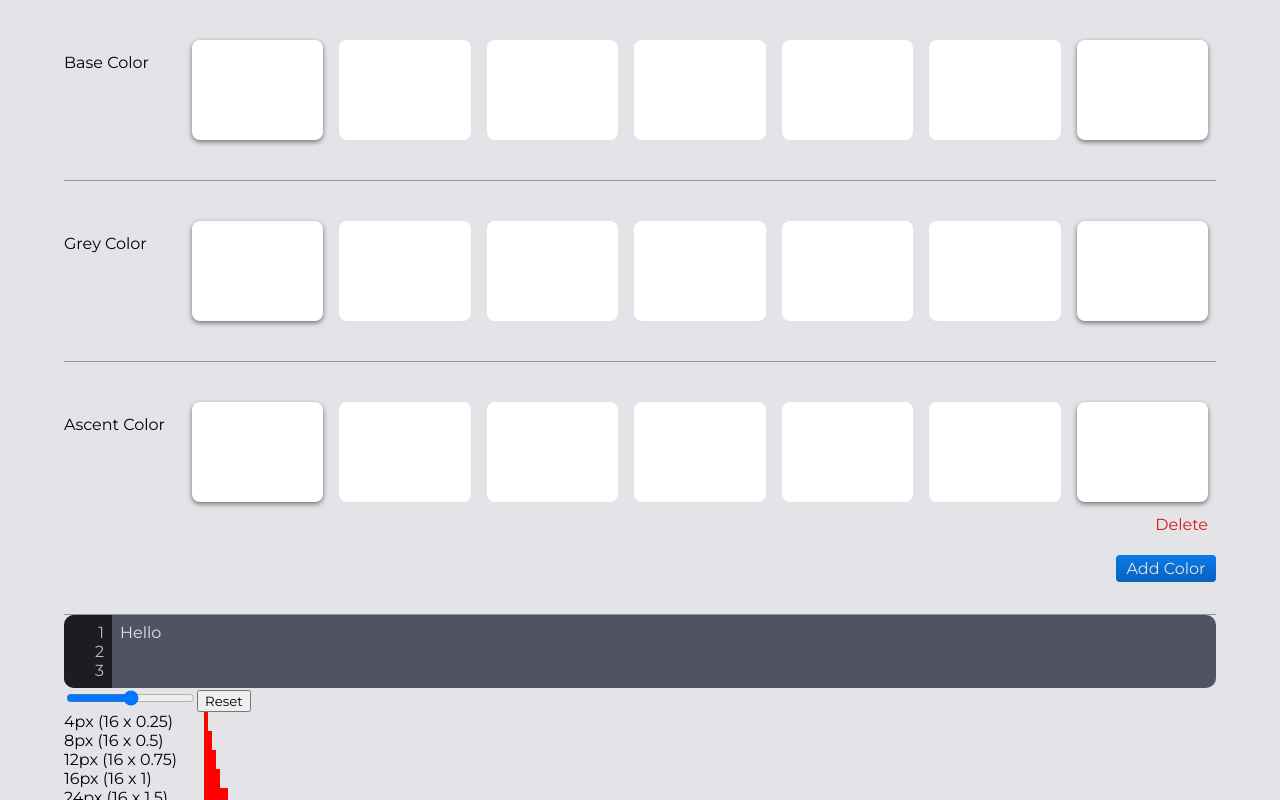
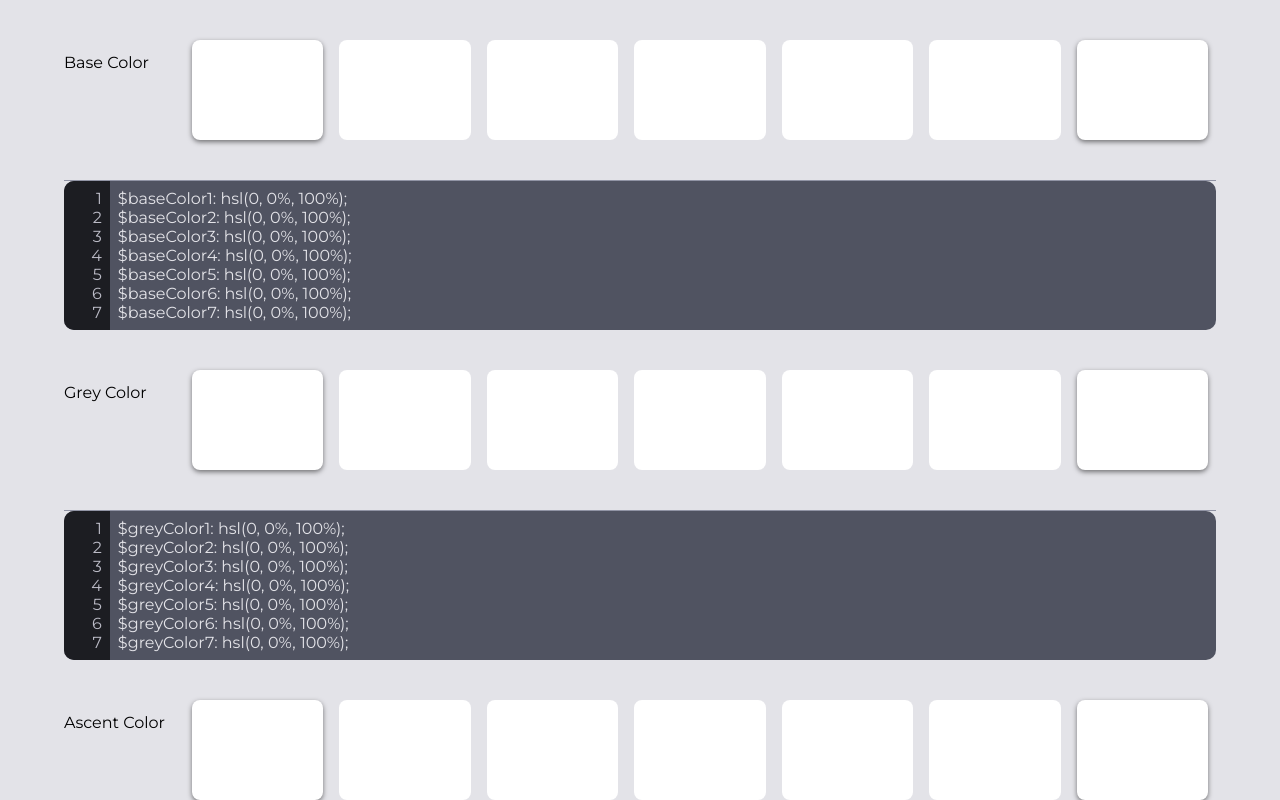
Before and after one commit to accierro/stylish, a React (Create React App) app: page / in a window 1280 px wide. Built offline with nearby package versions, Linux system fonts and the light colour scheme.

Commit message:
Show code as SCSS for colors

```diff
--- a/src/components/color/ColorMenu.tsx
+++ b/src/components/color/ColorMenu.tsx
@@ -1,10 +1,16 @@
 import React from "react";
 import LinedDiv from "../input/LinedDIv";
+import { HSLColor } from "./types";
 
-const ColorMenu: React.FC = () => {
+type ColorMenuProps = {
+  varName: string;
+  colors: HSLColor[];
+};
+
+const ColorMenu: React.FC<ColorMenuProps> = ({ varName, colors }) => {
   return (
     <div>
-      <LinedDiv />
+      <LinedDiv varName={varName} colors={colors} />
     </div>
   );
 };
--- a/src/components/color/ColorPickerWrapper.tsx
+++ b/src/components/color/ColorPickerWrapper.tsx
@@ -4,6 +4,7 @@ import ColorPickerContext, {
 } from "../../context/ColorPickerContext";
 import ColorPicker from "./ColorPicker";
 import { HSLColor } from "./types";
+import { colorStateToString } from "../color/helpers";
 
 type ColorPickerWrapper = {
   position: "right" | "left";
@@ -19,7 +20,6 @@ const ColorPickerWrapper: React.FC<ColorPickerWrapper> = ({
   onCancel
 }) => {
   const [color, setColor] = useState(initialColor);
-
   return (
     <ColorPickerContext.Provider value={{ color, setColor }}>
       <ColorPicker
--- a/src/components/color/SingleColor.tsx
+++ b/src/components/color/SingleColor.tsx
@@ -2,8 +2,9 @@ import React, { useEffect } from "react";
 import { Machine, assign } from "xstate";
 import { useMachine } from "@xstate/react";
 import { HSLColor, ColorContext, HSLColorLimit } from "./types";
-import convert from "color-convert";
 import ColorExample from "./ColorExample";
+import { colorStateToString } from "./helpers";
+import ColorMenu from "./ColorMenu";
 
 interface ColorSchemaState {
   states: {
@@ -178,7 +179,9 @@ const SingleColor: React.FC<SingleColorProps> = ({ title, limit }) => {
       }
     }
   }, [current, send]);
+
   return (
+    <>
       <div className="single-color-view">
         {title ? <h4>{title}</h4> : null}
         <div className="color-row">
@@ -221,6 +224,11 @@ const SingleColor: React.FC<SingleColorProps> = ({ title, limit }) => {
           })}
         </div>
       </div>
+      <ColorMenu
+        varName={title || "undefined"}
+        colors={current.context.colors.map(e => ({ ...e.color }))}
+      />
+    </>
   );
 };
 
--- /dev/null
+++ b/src/components/color/helpers.ts
@@ -0,0 +1,16 @@
+import { HSLColor } from "./types";
+
+function parseHSL(hsl: HSLColor): string {
+  return `hsl(${hsl.h}, ${Math.round(hsl.s)}%, ${Math.round(hsl.l)}%)`;
+}
+
+export function colorStateToString(colors: HSLColor[], varName: string) {
+  let str = "";
+  colors.forEach((el: HSLColor, i: number) => {
+    const name = varName.replace(" ", "");
+    str += `\$${name[0].toLocaleLowerCase() + name.slice(1)}${i +
+      1}: ${parseHSL(el)};\n`;
+  });
+  console.log(str);
+  return str;
+}
--- a/src/components/input/LinedDIv.tsx
+++ b/src/components/input/LinedDIv.tsx
@@ -1,4 +1,6 @@
 import React, { useRef, useEffect, useState } from "react";
+import { colorStateToString } from "../color/helpers";
+import { HSLColor } from "../color/types";
 
 function createNumLines(num: number) {
   const arr = [];
@@ -8,13 +10,18 @@ function createNumLines(num: number) {
   return arr;
 }
 
-const LinedDiv: React.FC = () => {
+type LinedDivProps = {
+  varName: string;
+  colors: HSLColor[];
+};
+
+const LinedDiv: React.FC<LinedDivProps> = ({ varName, colors }) => {
   const lineRef = useRef<HTMLDivElement | null>(null);
   const [numOfLines, setNumOfLines] = useState<number>(1);
 
   useEffect(() => {
     if (lineRef.current) {
-      const height = lineRef.current.getBoundingClientRect().height;
+      const height = lineRef.current.getBoundingClientRect().height - 16;
       setNumOfLines(height / 19);
     }
   }, [lineRef.current]);
@@ -27,15 +34,14 @@ const LinedDiv: React.FC = () => {
         className="code-snippet-text-area"
         contentEditable="true"
         onInput={e => {
-          const num = (e.target as Element).innerHTML
-            .split("</pre>")
-            .filter(d => d !== "").length;
+          const num =
+            ((e.target as Element).getBoundingClientRect().height - 16) / 19;
           if (numOfLines !== num) {
             setNumOfLines(num);
           }
         }}
       >
-        <pre>Hello</pre>
+        <pre>{colorStateToString(colors, varName)}</pre>
       </div>
     </div>
   );
--- a/src/components/views/ColorView.tsx
+++ b/src/components/views/ColorView.tsx
@@ -1,7 +1,6 @@
 import React from "react";
 import SingleColor from "../color/SingleColor";
 import MultipleColor from "../color/MultipleColor";
-import ColorMenu from "../color/ColorMenu";
 
 const ColorView: React.FC = () => {
   return (
@@ -9,7 +8,6 @@ const ColorView: React.FC = () => {
       <SingleColor title="Base Color" />
       <SingleColor title="Grey Color" limit={{ s: { min: 0, max: 40 } }} />
       <MultipleColor title="Ascent Color" />
-      <ColorMenu />
     </div>
   );
 };
--- a/src/css/LinedDiv.scss
+++ b/src/css/LinedDiv.scss
@@ -18,7 +18,11 @@
 
   .code-snippet-text-area {
     padding: 8px;
-
+    align-self: flex-start;
+    width: 100%;
+    &:focus {
+      outline: none;
+    }
     pre {
       margin: 0;
       font-family: "Montserrat", sans-serif;
```
Lines whose indentation alone changed are shown as unchanged.
